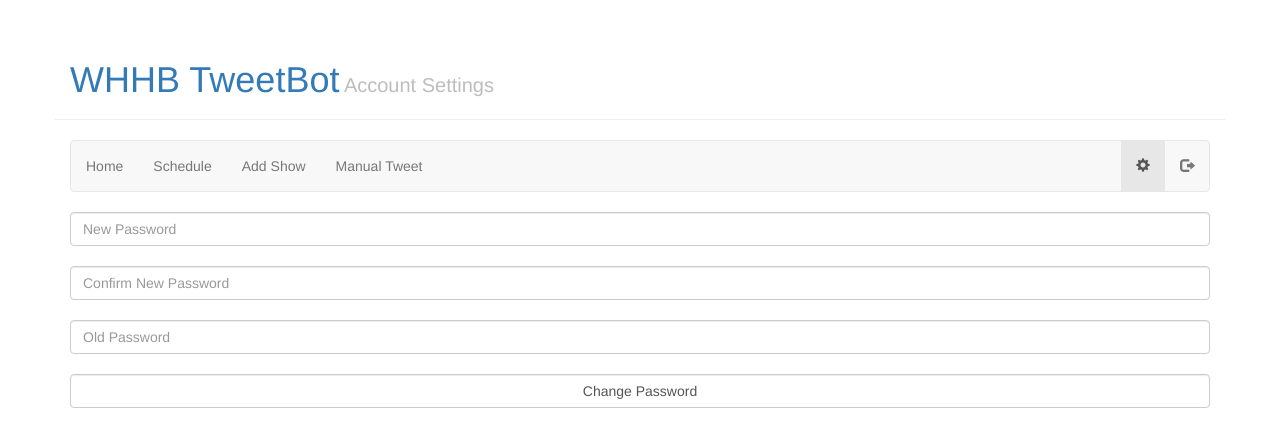
After one commit to naliuj/WHHB-Twitter-Bot, a Flask app: page /settings/ in a window 1280 px wide. The commit adds this page. Shown: the top 447 px of the page. Run offline with Flask 2, Linux system fonts and the light colour scheme; the visitor is signed in with stand-in values (Sample User, id 1); some libraries are stand-ins or nearby versions.

Commit message:
users can now change their own passwords

```diff
--- a/site_main.py
+++ b/site_main.py
@@ -103,9 +103,21 @@ def send_tweet():
         return render_template("manual_tweet.html", subheading="Send Tweet Manually", status="failed", page="manual-tweet")
 
 
+@app.route("/settings/", methods=["GET", "POST"])
+@login_required
+def settings():
+    if request.method == "POST":
+        if login_db.verify(session["username"], request.form["old_pass"]):
+            login_db.update(session["username"], request.form["new_pass"])
+            flash("pass-updated")
+        else:
+            flash("bad-old")
+    return render_template("settings.html", subheading="Account Settings", message=None, page="settings")
+
+
 @app.errorhandler(404)
 def page_not_found(e):
-    return render_template("error.html", subheading=e, error=e, page="error"), 404
+    return render_template("error.html", subheading="", error=e, page="exempt"), 404
 
 if __name__ == "__main__":
     app.run(debug=True)
--- a/templates/add_show.html
+++ b/templates/add_show.html
@@ -59,7 +59,7 @@
     		<input class="form-control" id="host-4" name="host-4" type="text"></input>
     	</div>
     	<div class="col-md-12">
-    		<input class="form-control btn-success" id="submit" type="submit"></input>
+    		<input class="form-control" id="submit" type="submit"></input>
     	</div>
 </form>
 </div>
--- a/templates/base.html
+++ b/templates/base.html
@@ -45,6 +45,7 @@
         </ul>
         <div class="container-fluid">
             <ul class="nav navbar-nav navbar-right">
+                <li {% if page == "settings" %}class="active"{% else %}{% endif %}><a href="/settings/"><span class="glyphicon glyphicon-cog"></span></a></li>
                 <li><a href="/logout/"><span class="glyphicon glyphicon-log-out"></span></a></li>
             </ul>
         </div>
--- a/templates/error.html
+++ b/templates/error.html
@@ -1,4 +1,6 @@
 {% extends "base.html" %}
 {% block body %}
-<a href="/">Go To Home Page</a>
+<div class="jumbotron">
+	<h1>{{ error }}</h1>
+</div>
 {% endblock %}
--- /dev/null
+++ b/templates/settings.html
@@ -0,0 +1,32 @@
+{% extends "base.html" %}
+{% block body %}
+{% if get_flashed_messages() == None %}
+	<div class="alert alert-info">Change your password here:</div>
+{% else %}
+	{% for message in get_flashed_messages() %}
+		{% if message == "pass-updated" %}
+			<div class="alert alert-success"><strong>Success! </strong>Password updated.</div>
+		{% elif message == "bad-old" %}
+			<div class="alert alert-danger"><strong>Error: </strong>Old password is not correct.</div>
+		{% else %}
+			<div class="alert alert-info">{{ message }}</div>
+		{% endif %}
+	{% endfor %}
+{% endif %}
+<form action="" role="form" method="post">
+	<input class="form-control" type="password" id="new_pass" name="new_pass" placeholder="New Password" required><br>
+	<input class="form-control" type="password" id="confirm_new_pass" name="confirm_new_pass" placeholder="Confirm New Password" oninput="check(this)" required><br>
+	<input class="form-control" type="password" name="old_pass" placeholder="Old Password" required><br>
+	<input class="form-control" type="submit" value="Change Password">
+</form>
+<script type="text/javascript">
+	function check(input) {
+		if (input.value != document.getElementById("new_pass").value) {
+			input.setCustomValidity("Password Must Be Matching");
+		} else {
+			// input is valid -- reset the error message
+			input.setCustomValidity('');
+		}
+	}
+</script>
+{% endblock %}
--- a/user_management/login_db.py
+++ b/user_management/login_db.py
@@ -40,7 +40,7 @@ def verify(username, password):
     return False
 
 
-# Update the password for a user
+# Update the password for a user without needing old password
 def update(username, new_pass):
     conn, c = connect()
     c.execute("UPDATE users SET password=? WHERE username=?", (sha256_crypt.encrypt(new_pass), username))
```
